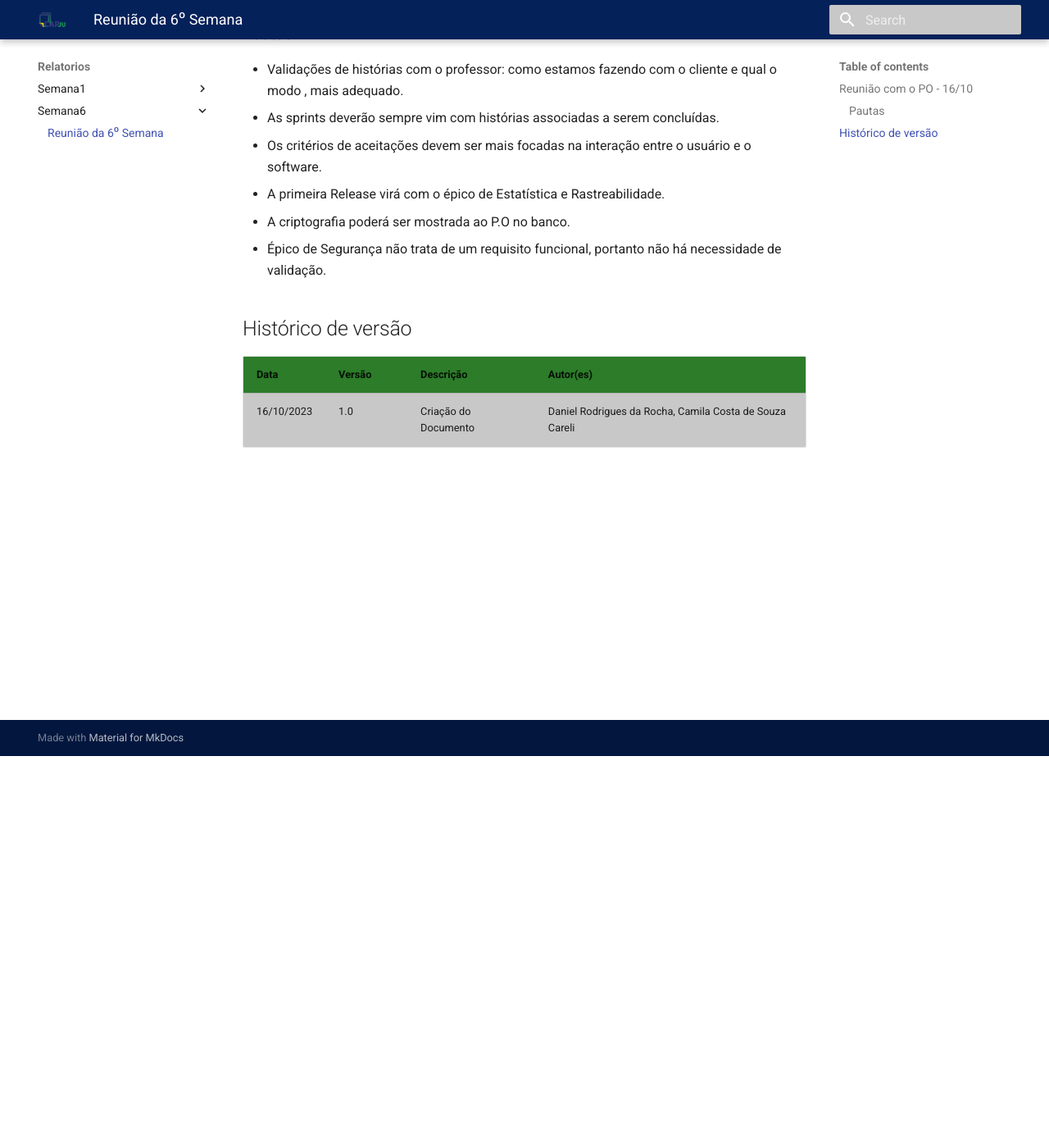
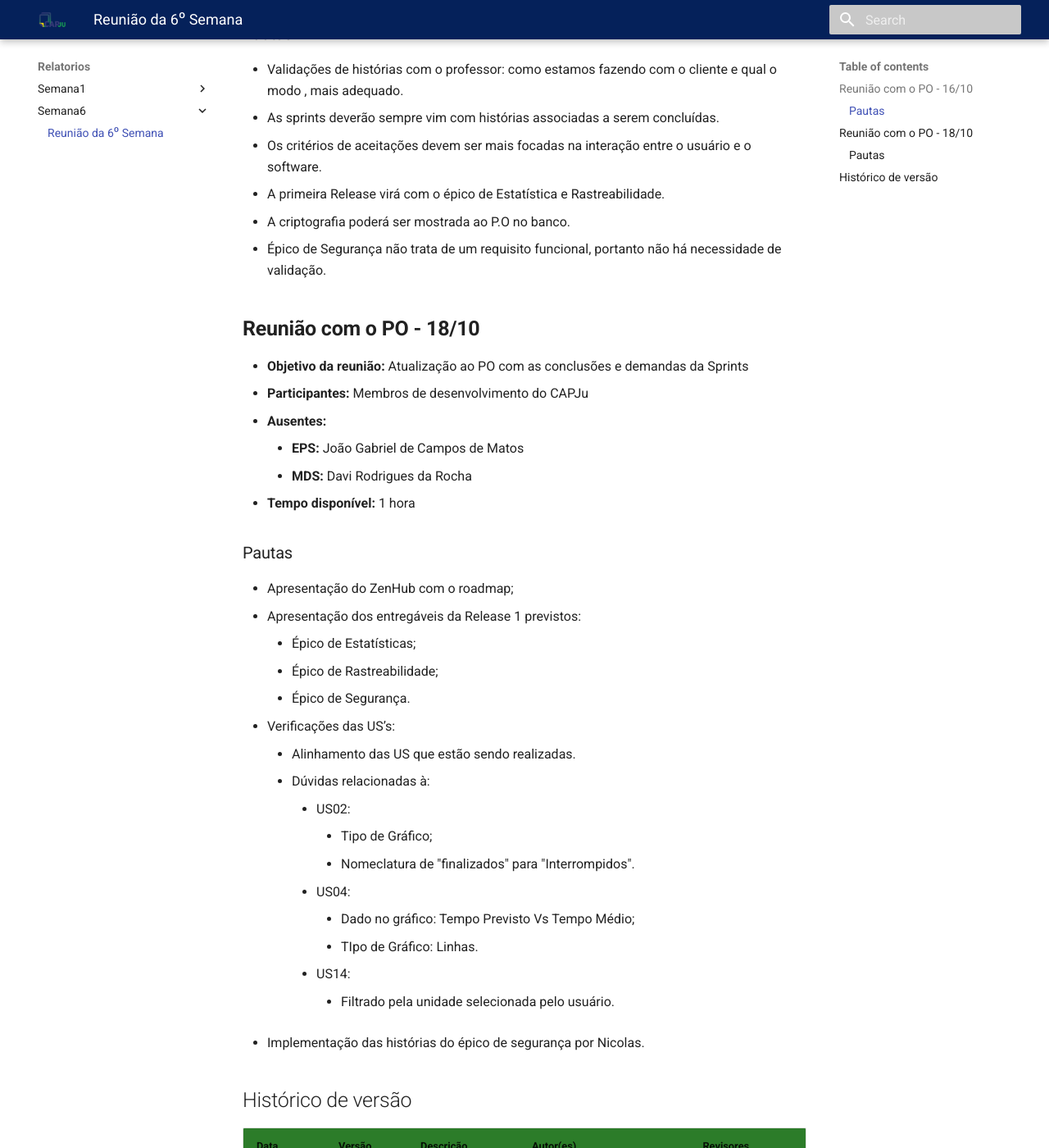
Before and after one commit to fga-eps-mds/2023-2-CAPJu-Doc, an MkDocs documentation site: the page built from docs/relatorios/semana6/semana6.md, in a window 1280 px wide and 1400 px high, scrolled down 478 px. Shown: the whole window at 82% size. Built offline with MkDocs 1.6.1 and Material for MkDocs 9.7.7, drawn with Linux system fonts in a browser that asks for light colours; some of the changed text lies outside the part shown.

Commit message:
Desenvolvendo a ata da semana 6
Co-authored-by: Camila Careli <camilacsouzza@gmail.com>

```diff
--- a/docs/relatorios/semana6/semana6.md
+++ b/docs/relatorios/semana6/semana6.md
@@ -18,7 +18,37 @@
 - A criptografia poderá ser mostrada ao P.O no banco.
 - Épico de Segurança não trata de um requisito funcional, portanto não há necessidade de validação.
 
+## **Reunião com o PO - 18/10**
+
+- **Objetivo da reunião:** Atualização ao PO com as conclusões e demandas da Sprints
+- **Participantes:** Membros de desenvolvimento do CAPJu
+- **Ausentes:**
+    - **EPS:** João Gabriel de Campos de Matos
+    - **MDS:** Davi Rodrigues da Rocha
+- **Tempo disponível:** 1 hora
+
+### Pautas
+
+- Apresentação do ZenHub com o roadmap;
+- Apresentação dos entregáveis da Release 1 previstos:
+    - Épico de Estatísticas;
+    - Épico de Rastreabilidade;
+    - Épico de Segurança.
+- Verificações das US’s:
+    - Alinhamento das US que estão sendo realizadas.
+    - Dúvidas relacionadas à:
+        - US02:
+            - Tipo de Gráfico;
+            - Nomeclatura de "finalizados" para "Interrompidos".
+        - US04:
+            - Dado no gráfico: Tempo Previsto Vs Tempo Médio;
+            - TIpo de Gráfico: Linhas.
+        - US14:
+            - Filtrado pela unidade selecionada pelo usuário.
+- Implementação das histórias do épico de segurança por Nicolas.
+
 ## Histórico de versão
-| Data | Versão | Descrição | Autor(es) |
-| ---- | ---- | ---- | ---- |
-| 16/10/2023 | 1.0 | Criação do Documento | Daniel Rodrigues da Rocha, Camila Costa de Souza Careli |
+| Data | Versão | Descrição | Autor(es) | Revisores |
+| ---- | ---- | ---- | ---- | ---- |
+| 16/10/2023 | 1.0 | Criação do Documento | Daniel Rodrigues da Rocha, Camila Costa de Souza Careli | Brenda Santos e Felipe Motta |
+| 18/10/2023 | 2.0 | Atualização do Documento | Daniel Rodrigues da Rocha, Camila Costa de Souza Careli | Brenda Santos e Felipe Motta |
```
